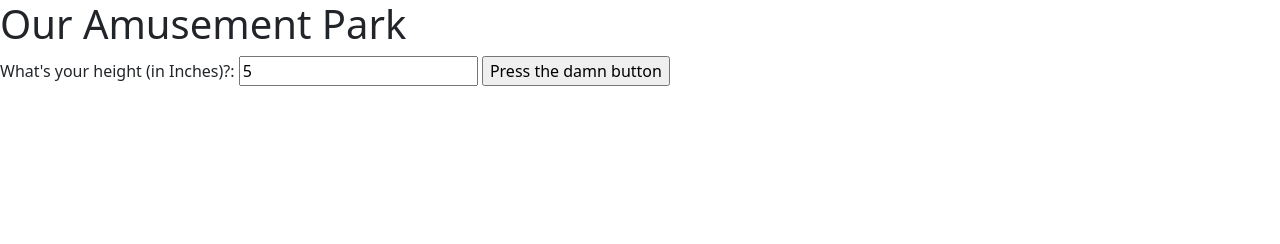
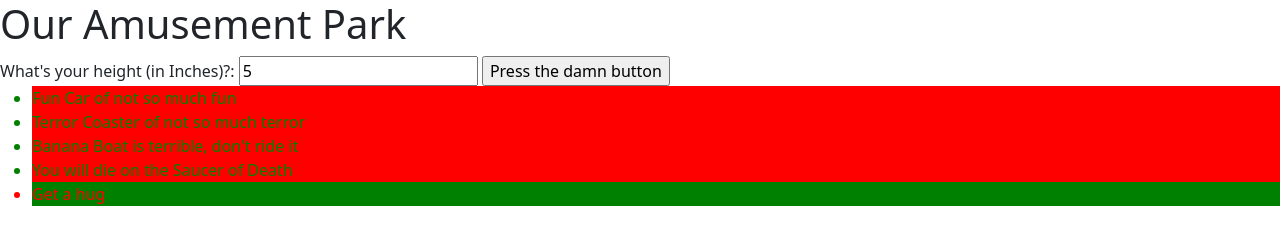
Before and after one commit to wjwat/branching-amusement-park, a plain HTML site: page index.html in a window 1280 px wide. Both pictures are taken after typing "5" into the empty fields and a click on the input "Press the damn button". Drawn offline with nearby package versions, Linux system fonts and the light colour scheme.

Commit message:
Add functionality to check max height of rider
Co-authored-by: Liam Eller <liamthelastson@gmail.com>

```diff
--- a/index.html
+++ b/index.html
@@ -19,11 +19,11 @@
 	</form>
 
 	<ul class="rides">
-		<li id="fun-car"></li>
-		<li id="terror-coaster"></li>
-		<li id="banana-boat"></li>
-		<li id="saucer-of-death"></li>
-		<li id="terror-bear-hugs"></li>
+		<li id="fun-car">Fun Car of not so much fun</li>
+		<li id="terror-coaster">Terror Coaster of not so much terror</li>
+		<li id="banana-boat">Banana Boat is terrible, don't ride it</li>
+		<li id="saucer-of-death">You will die on the Saucer of Death</li>
+		<li id="terror-bear-hugs">Get a hug</li>
 	</ul>
 </body>
 </html>
--- a/js/main.js
+++ b/js/main.js
@@ -1,15 +1,30 @@
 let riderHeight = 0;
 
-const minimumRideHeights = {
-	"fun-car": (12*4) + 6,
-	"terror-coaster": (12*2) + 3,
-	"banana-boat": (12*7) + 99,
-	"saucer-of-death": (12*5),
-	"terror-bear-hugs": 1
+const rideHeightRequirements = {
+	"fun-car": {
+		'minimum': (12*4) + 6,
+		'maximum': (12*4) + (12*2)
+	},
+	"terror-coaster"  : {
+		'minimum': (12*2) + 3,
+		'maximum': (12*2) + 9
+	},
+	"banana-boat"     : {
+		'minimum': (12*7) + 99,
+		'maximum': (12*7) +101
+	},
+	"saucer-of-death" : {
+		'minimum': 12*5,
+		'maximum': 12*6
+	},
+	"terror-bear-hugs": {
+		'minimum': 1,
+		'maximum': 10
+	}
 }
 
 function canRiderRide(height, heightLimit) {
-	if(height >= heightLimit) {
+	if(height >= heightLimit['minimum'] && height <= heightLimit['maximum']) {
 		return(true);
 	} else {
 		return(false);
@@ -20,10 +35,17 @@ $(document).ready(function() {
 	let rides = $("ul.rides").children();
   $("form#height-submission").submit(function(event) {
     event.preventDefault();
+		$(".rides").show();
     riderHeight = $("#rider-height").val();
 
 		for (i = 0; i < rides.length; i++) {
-			console.log(canRiderRide(riderHeight, minimumRideHeights[rides[i].id]))
+			let rideHeightReq = rideHeightRequirements[rides[i].id];
+
+			if(canRiderRide(riderHeight, rideHeightReq)) {
+				$(rides[i]).addClass("can-ride");
+			} else {
+				$(rides[i]).addClass("cannot-ride");
+			}
 		}
   });
 });
```
